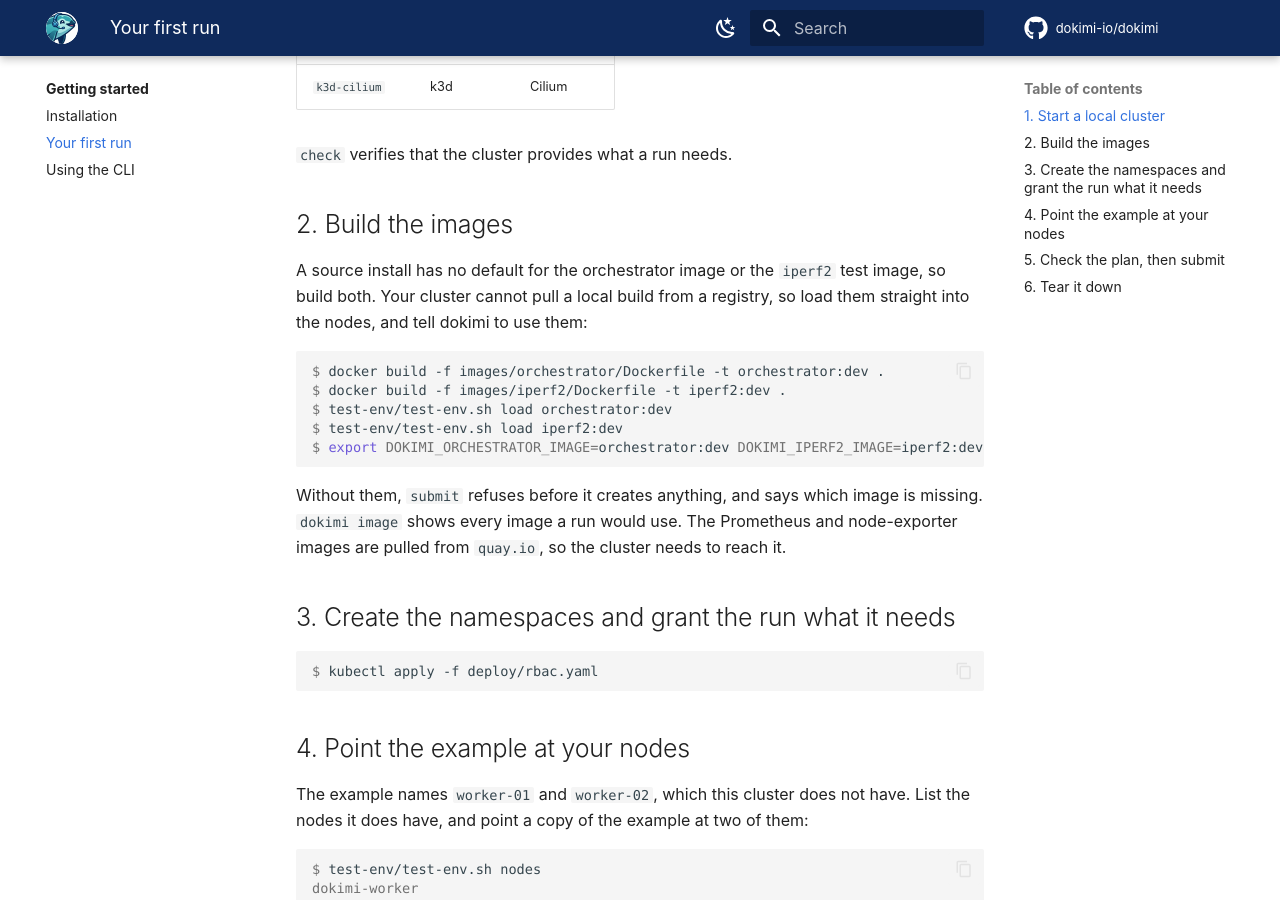
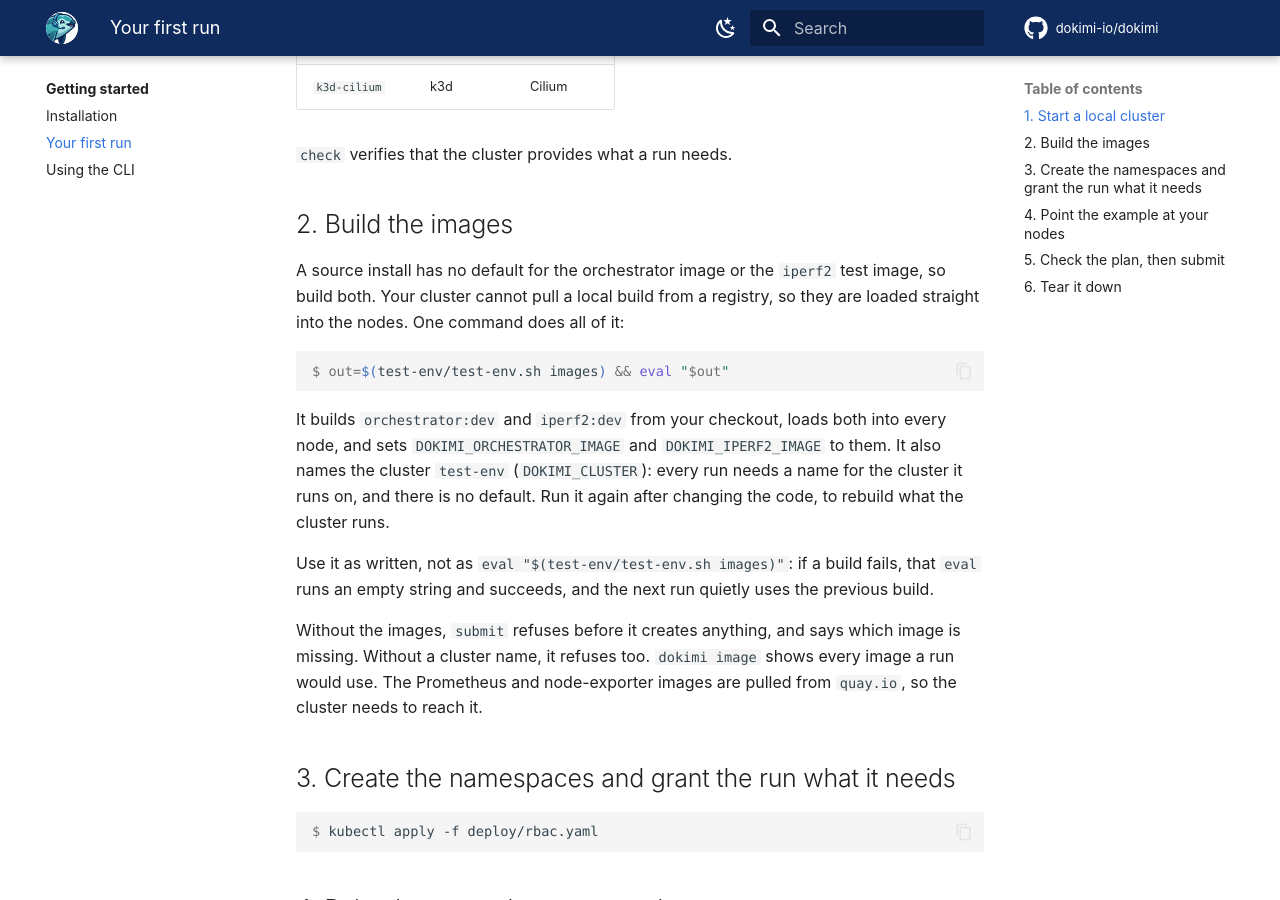
Before and after one commit to dokimi-io/dokimi-website, an MkDocs documentation site: the page built from docs/getting-started/first-run.md, in a window 1280 px wide and 900 px high, scrolled down 1136 px. Built offline with MkDocs 1.6.1 and Material for MkDocs 9.7.7, drawn with Linux system fonts in a browser that asks for light colours; comment, search, counter and statistics services are not loaded.

Commit message:
Getting started: name the cluster, and one command for the images
Since dokimi#47, submit refuses without a cluster name, so the first run as
written stopped with a config error. dokimi#43 made the test environment's
images one command that also names the cluster test-env, so the first run
uses it, in the form that stops when a build fails. Installation gets a
section on the cluster's name, and the CLI page the --cluster flag and the
dry run's cluster line.

Co-Authored-By: Claude Opus 5.5 <noreply@anthropic.com>

````diff
--- a/docs/getting-started/first-run.md
+++ b/docs/getting-started/first-run.md
@@ -43,18 +43,23 @@ for when behaviour specific to one CNI matters:
 ## 2. Build the images
 
 A source install has no default for the orchestrator image or the `iperf2` test image, so build
-both. Your cluster cannot pull a local build from a registry, so load them straight into the
-nodes, and tell dokimi to use them:
+both. Your cluster cannot pull a local build from a registry, so they are loaded straight into
+the nodes. One command does all of it:
 
 ```console
-$ docker build -f images/orchestrator/Dockerfile -t orchestrator:dev .
-$ docker build -f images/iperf2/Dockerfile -t iperf2:dev .
-$ test-env/test-env.sh load orchestrator:dev
-$ test-env/test-env.sh load iperf2:dev
-$ export DOKIMI_ORCHESTRATOR_IMAGE=orchestrator:dev DOKIMI_IPERF2_IMAGE=iperf2:dev
+$ out=$(test-env/test-env.sh images) && eval "$out"
 ```
 
-Without them, `submit` refuses before it creates anything, and says which image is missing.
+It builds `orchestrator:dev` and `iperf2:dev` from your checkout, loads both into every node, and
+sets `DOKIMI_ORCHESTRATOR_IMAGE` and `DOKIMI_IPERF2_IMAGE` to them. It also names the cluster
+`test-env` (`DOKIMI_CLUSTER`): every run needs a name for the cluster it runs on, and there is
+no default. Run it again after changing the code, to rebuild what the cluster runs.
+
+Use it as written, not as `eval "$(test-env/test-env.sh images)"`: if a build fails, that `eval`
+runs an empty string and succeeds, and the next run quietly uses the previous build.
+
+Without the images, `submit` refuses before it creates anything, and says which image is
+missing. Without a cluster name, it refuses too.
 `dokimi image` shows every image a run would use. The Prometheus and node-exporter images are
 pulled from `quay.io`, so the cluster needs to reach it.
 
````
Also changed, not shown: docs/getting-started/installation.md (+20 -0 lines), docs/getting-started/using-the-cli.md (+3 -2 lines).
